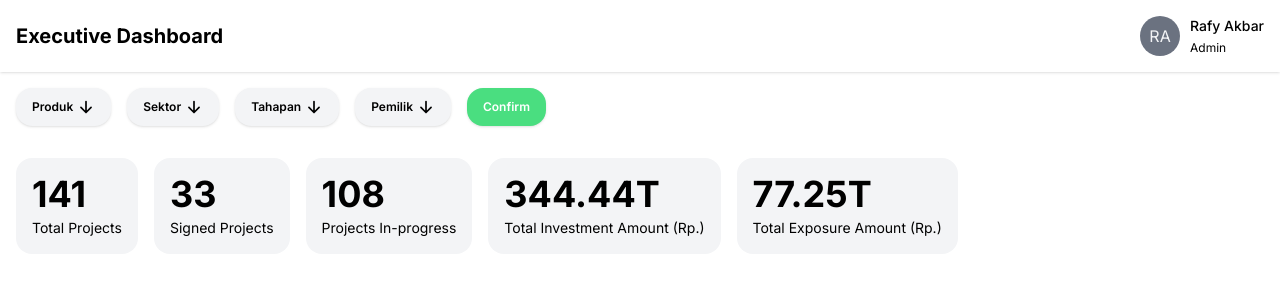
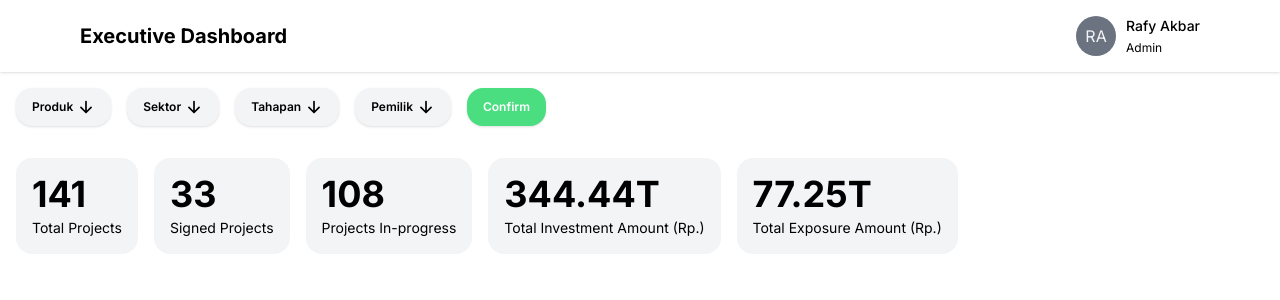
Before and after one commit to Rafyakbar02/project-database, a Next.js app: page / in a window 1280 px wide. Shown: the top 300 px of the page. Built offline with nearby package versions, Linux system fonts and the light colour scheme.

Commit message:
edited margin for tablet and above size

```diff
--- a/components/Navbar.jsx
+++ b/components/Navbar.jsx
@@ -4,11 +4,13 @@ import Link from "next/link";
 
 const Navbar = () => {
   return (
-    <nav className="bg-white w-full p-4 flex flex-row justify-between items-center shadow">
-      <Link href="/">
-        <h1 className="text-black text-xl font-bold">Executive Dashboard</h1>
-      </Link>
-      <Profile />
+    <nav className="bg-white w-full px-4 sm:px-0 py-4 shadow">
+      <div className="flex flex-row justify-between items-center md:mx-20">
+        <Link href="/">
+          <h1 className="text-black text-xl font-bold">Executive Dashboard</h1>
+        </Link>
+        <Profile />
+      </div>
     </nav>
   );
 };
```
